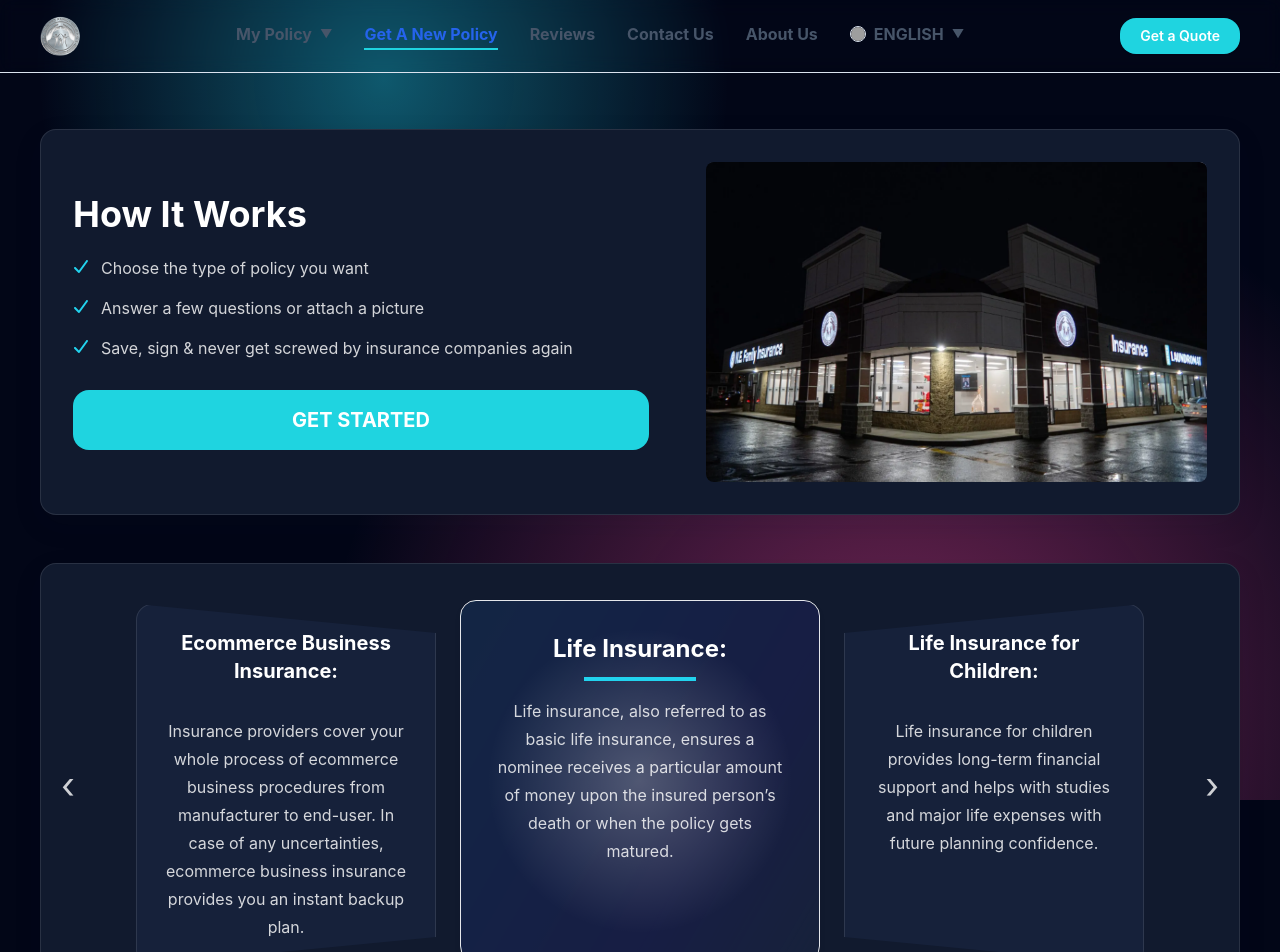
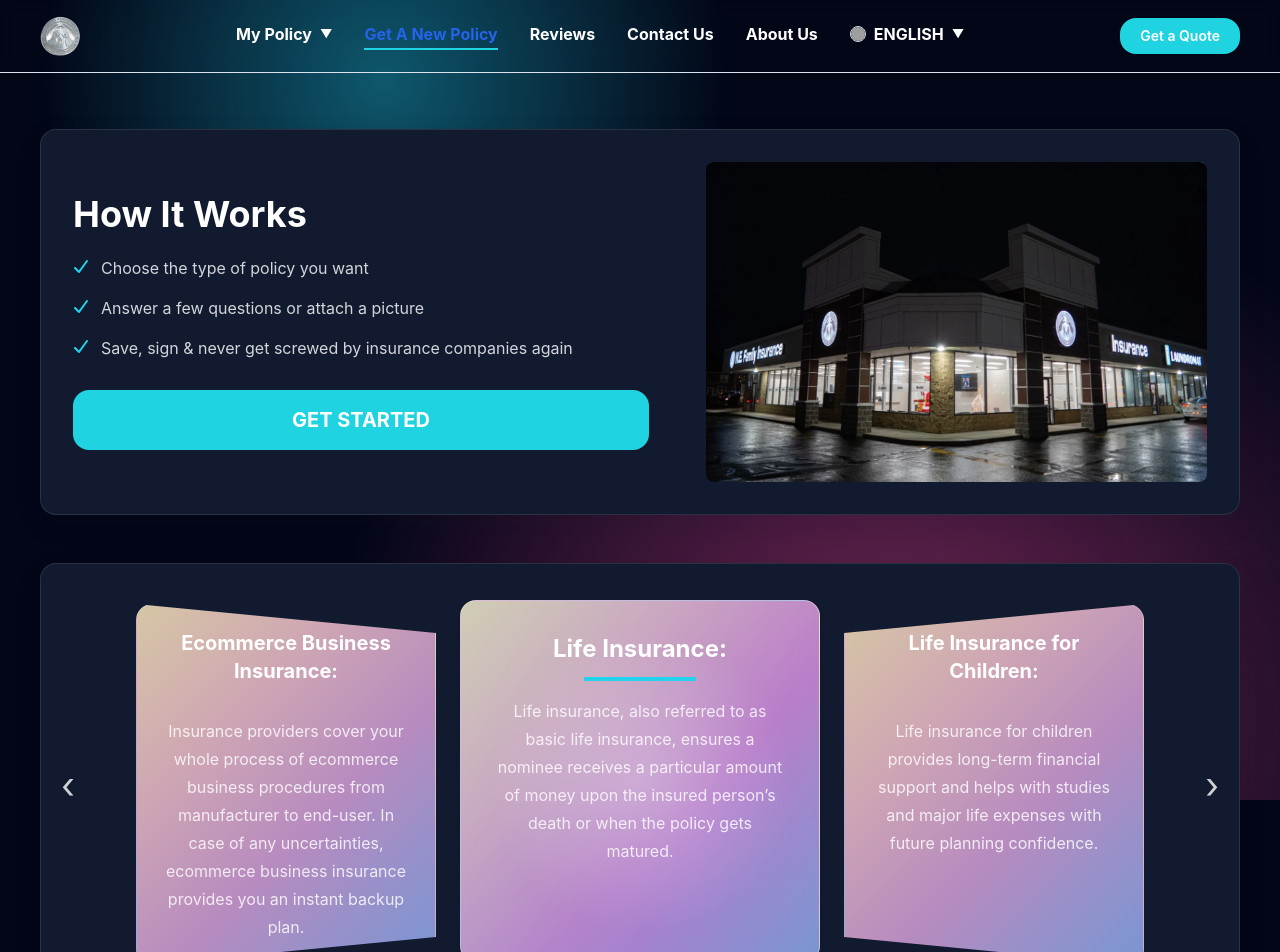
Before and after one commit to harshmali-byte/NE-Family-Website, a React (Vite) app: page /get-a-new-policy in a window 1280 px wide. Shown: the top 952 px of the page. Built offline with nearby package versions, Linux system fonts and the light colour scheme; grey boxes are pictures that could not be loaded.

Commit message:
final-touch-26-1

```diff
--- a/src/components/GetNewPolicyPage.jsx
+++ b/src/components/GetNewPolicyPage.jsx
@@ -90,7 +90,7 @@ function GetNewPolicyPage() {
 
           <div className="flex items-stretch justify-center gap-6">
             <div
-              className="card-surface-elevated interactive-card interactive-card-dark hidden w-[300px] rounded-[var(--radius-card)] border border-white/10 p-6 text-center text-white transition duration-300 hover:border-[var(--color-accent)] lg:block"
+              className="policy-card-gradient interactive-card interactive-card-dark hidden w-[300px] rounded-[var(--radius-card)] border border-white/20 p-6 text-center text-white transition duration-300 hover:border-[var(--color-accent)] lg:block"
               style={{
                 clipPath: 'polygon(0 0, 100% 8%, 100% 92%, 0% 100%)',
               }}
@@ -103,7 +103,7 @@ function GetNewPolicyPage() {
             <div
               ref={tiltRef}
               {...tiltHandlers}
-              className="card-3d card-surface-elevated relative min-h-[260px] w-full max-w-[360px] rounded-[var(--radius-card)] border border-[var(--color-accent)]/50 p-7 text-center text-white shadow-md md:p-8"
+              className="card-3d policy-card-gradient relative min-h-[260px] w-full max-w-[360px] rounded-[var(--radius-card)] border border-white/40 p-7 text-center text-white shadow-md md:p-8"
             >
               <div className="card-holo-bg" />
               <div className="card-glow" />
@@ -116,7 +116,7 @@ function GetNewPolicyPage() {
             </div>
 
             <div
-              className="card-surface-elevated interactive-card interactive-card-dark hidden w-[300px] rounded-[var(--radius-card)] border border-white/10 p-6 text-center text-white transition duration-300 hover:border-[var(--color-accent)] lg:block"
+              className="policy-card-gradient interactive-card interactive-card-dark hidden w-[300px] rounded-[var(--radius-card)] border border-white/20 p-6 text-center text-white transition duration-300 hover:border-[var(--color-accent)] lg:block"
               style={{
                 clipPath: 'polygon(0 8%, 100% 0, 100% 100%, 0 92%)',
               }}
--- a/src/components/Hero.jsx
+++ b/src/components/Hero.jsx
@@ -65,7 +65,7 @@ function Hero() {
           </div>
         </div>
 
-        <div className="rounded-2xl border border-white/15 bg-white/5 p-3 shadow-[var(--shadow-strong)] backdrop-blur md:p-4">
+        <div className="  p-3 shadow-[var(--shadow-strong)] backdrop-blur md:p-4">
           <div className="overflow-hidden rounded-xl">
             <iframe
               allow="accelerometer; autoplay; clipboard-write; encrypted-media; gyroscope; picture-in-picture; web-share"
--- a/src/components/Navbar.jsx
+++ b/src/components/Navbar.jsx
@@ -90,7 +90,7 @@ function Navbar({ isMobileMenuOpen, onToggleMenu, onCloseMenu }) {
             </Link>
         </div>
 
-        <nav className="hidden   items-center gap-8  font-bold text-md text-[var(--color-text-muted)] md:flex">
+        <nav className="hidden   items-center gap-8 text-white  font-bold text-md text-[var(--color-text-muted)] md:flex">
           {navItemsTranslated.map((item) => (
             item === t.navbar.myPolicy ? (
               <div
--- a/src/index.css
+++ b/src/index.css
@@ -31,6 +31,13 @@
   --color-card-bg-light: #ffffff;
   --color-card-bg-dark: #111a2e;
   --color-card-bg-dark-elevated: #16213a;
+  --policy-card-bg: linear-gradient(
+    135deg,
+    #d6c6a5 0%,
+    #cfa7b3 30%,
+    #b78bbf 60%,
+    #7896d4 100%
+  );
   --color-dark: white;
   --color-dark-soft: #111a2e;
   --color-dark-elevated: #16213a;
@@ -139,6 +146,10 @@ body {
 
   .card-surface-elevated {
     background: var(--color-card-bg-dark-elevated);
+  }
+
+  .policy-card-gradient {
+    background: var(--policy-card-bg);
   }
 
   .content-page {
```
Also changed, not shown: src/components/CommonContactForm.jsx (line endings or trailing spaces), src/components/PolicyActionPage.jsx (line endings or trailing spaces), src/components/TrustSection.jsx (line endings or trailing spaces).
